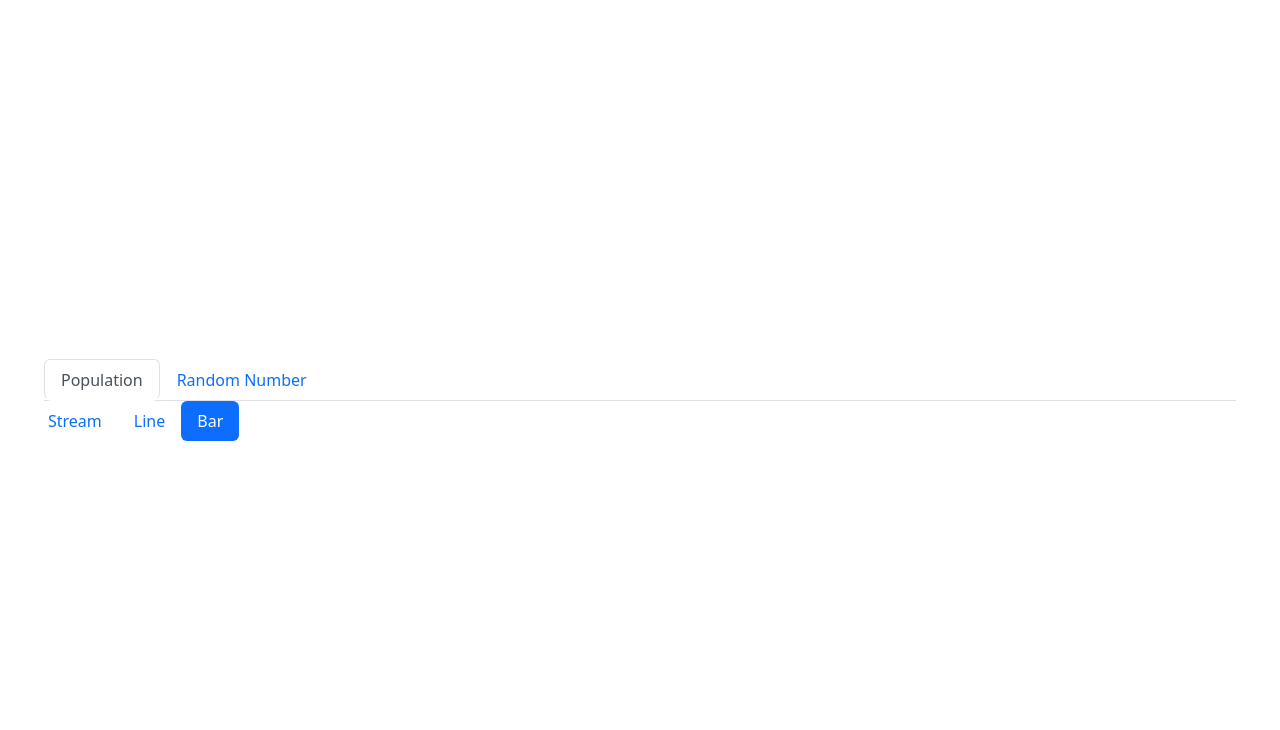
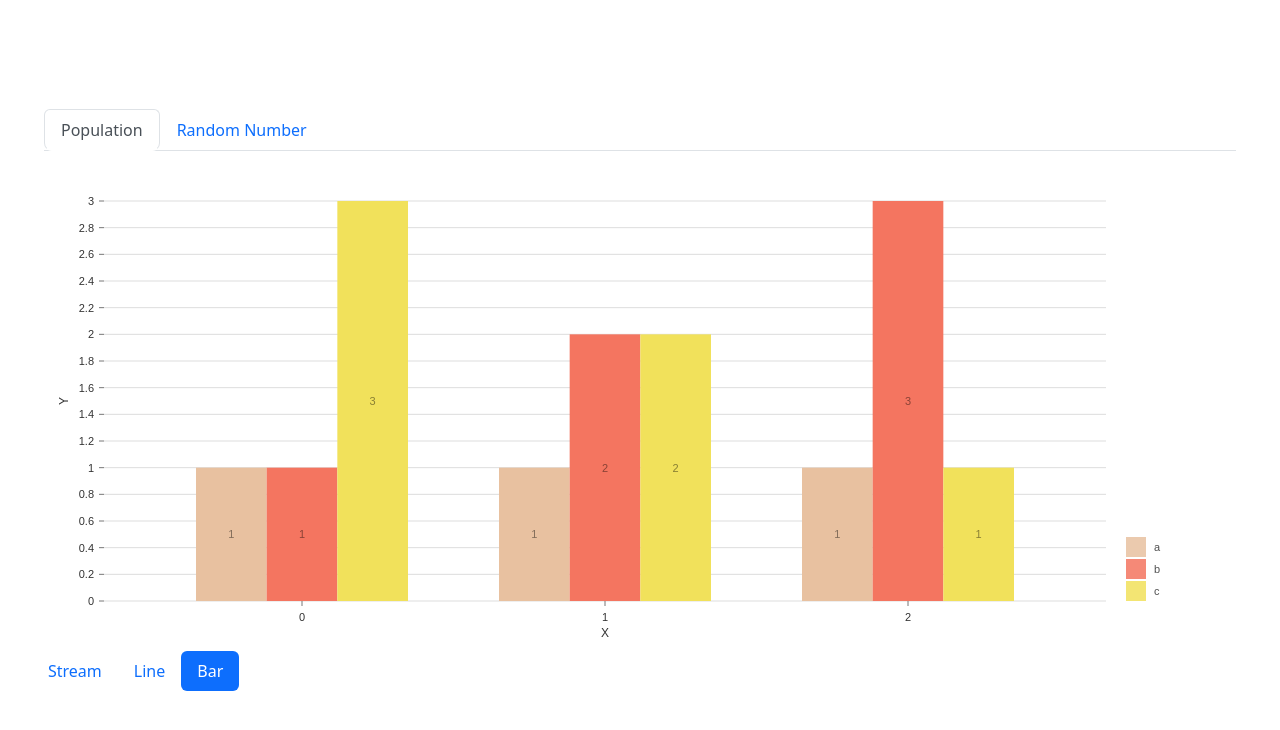
Before and after one commit to jhlopen/mimoviz, a React (Vite) app in the folder frontend/: page / in a window 1280 px wide. Both pictures are taken after a click on the tab "Bar". Shown: the top 730 px of the page. Built offline with nearby package versions, Linux system fonts and the light colour scheme.

Commit message:
frontend: Add bar chart

```diff
--- a/frontend/package.json
+++ b/frontend/package.json
@@ -9,6 +9,7 @@
     "preview": "vite preview"
   },
   "dependencies": {
+    "@nivo/bar": "^0.80.0",
     "@nivo/core": "^0.80.0",
     "@nivo/line": "^0.80.0",
     "@nivo/stream": "^0.80.0",
--- /dev/null
+++ b/frontend/src/components/Bar.tsx
@@ -0,0 +1,79 @@
+import { ResponsiveBar, BarSvgProps, BarDatum } from "@nivo/bar";
+
+interface BarDataPropsWithAxisLegends
+  extends Omit<BarSvgProps<BarDatum>, "height" | "width"> {
+  bottomAxisLegend?: String;
+  leftAxisLegend?: String;
+}
+
+export default function Bar({
+  data,
+  keys,
+  indexBy,
+  bottomAxisLegend,
+  leftAxisLegend,
+}: BarDataPropsWithAxisLegends) {
+  return (
+    <ResponsiveBar
+      data={data}
+      keys={keys}
+      indexBy={indexBy}
+      margin={{ top: 50, right: 130, bottom: 50, left: 60 }}
+      padding={0.3}
+      groupMode="grouped"
+      valueScale={{ type: "linear" }}
+      indexScale={{ type: "band", round: true }}
+      colors={{ scheme: "nivo" }}
+      borderColor={{
+        from: "color",
+        modifiers: [["darker", 1.6]],
+      }}
+      axisBottom={{
+        tickSize: 5,
+        tickPadding: 5,
+        tickRotation: 0,
+        legend: bottomAxisLegend,
+        legendPosition: "middle",
+        legendOffset: 32,
+      }}
+      axisLeft={{
+        tickSize: 5,
+        tickPadding: 5,
+        tickRotation: 0,
+        legend: leftAxisLegend,
+        legendPosition: "middle",
+        legendOffset: -40,
+      }}
+      labelSkipWidth={12}
+      labelSkipHeight={12}
+      labelTextColor={{
+        from: "color",
+        modifiers: [["darker", 1.6]],
+      }}
+      legends={[
+        {
+          dataFrom: "keys",
+          anchor: "bottom-right",
+          direction: "column",
+          justify: false,
+          translateX: 120,
+          translateY: 0,
+          itemsSpacing: 2,
+          itemWidth: 100,
+          itemHeight: 20,
+          itemDirection: "left-to-right",
+          itemOpacity: 0.85,
+          symbolSize: 20,
+          effects: [
+            {
+              on: "hover",
+              style: {
+                itemOpacity: 1,
+              },
+            },
+          ],
+        },
+      ]}
+    />
+  );
+}
--- a/frontend/src/components/VisualizationTabs.tsx
+++ b/frontend/src/components/VisualizationTabs.tsx
@@ -7,6 +7,7 @@ import {
   NavItem,
   NavLink,
 } from "react-bootstrap";
+import Bar from "./Bar";
 import Line from "./Line";
 import Stream from "./Stream";
 
@@ -59,7 +60,34 @@ export default function VisualizationTabs() {
               leftAxisLegend="Y"
             />
           </TabPane>
-          <TabPane eventKey="bar"></TabPane>
+          <TabPane eventKey="bar" style={{ height: "500px" }}>
+            <Bar
+              data={[
+                {
+                  x: 0,
+                  a: 1,
+                  b: 1,
+                  c: 3,
+                },
+                {
+                  x: 1,
+                  a: 1,
+                  b: 2,
+                  c: 2,
+                },
+                {
+                  x: 2,
+                  a: 1,
+                  b: 3,
+                  c: 1,
+                },
+              ]}
+              keys={["a", "b", "c"]}
+              indexBy="x"
+              bottomAxisLegend="X"
+              leftAxisLegend="Y"
+            />
+          </TabPane>
         </TabContent>
       </Row>
       <Row>
```
Also changed, not shown: 1 other file (tests, documents, lock files or other folders).
